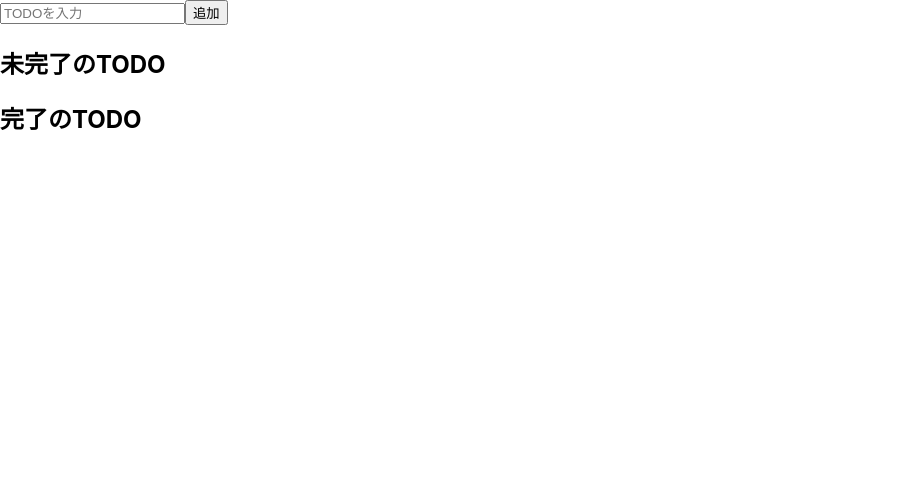
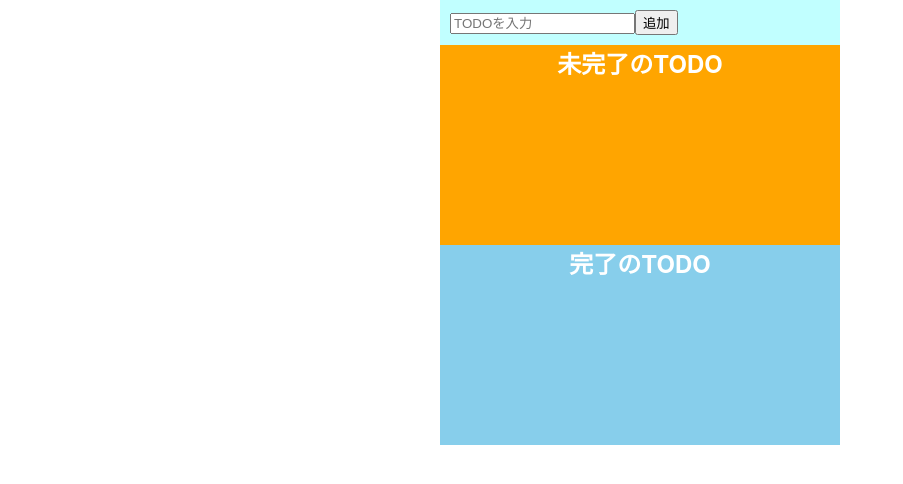
Before and after one commit to k31t4-2/todolist-review, a React (Create React App) app: page / in a window 1280 px wide. Shown: the top 484 px of the page, without its empty margins (0-903 px from the left). Built offline with nearby package versions, Linux system fonts and the light colour scheme.

Commit message:
Done create TodoList

```diff
--- /dev/null
+++ b/src/App.css
@@ -0,0 +1,32 @@
+*,*::before,*::after{
+  box-sizing: border-box;
+}
+
+body{
+  margin: 0;
+  padding: 0;
+}
+
+li{
+  list-style-type: number;
+  margin-bottom: 5px;
+}
+
+li > div{
+  display: flex;
+  align-items: center;
+}
+li > div p{
+margin: 0;
+}
+
+h1{
+  text-align: center;
+  margin: 0;
+  color: white;
+}
+
+section{
+  width: 400px;
+  margin: 0 auto;
+}
--- a/src/App.jsx
+++ b/src/App.jsx
@@ -1,7 +1,9 @@
 import React, { useState } from "react";
+import "./App.css";
 import { InputTodo } from "./Components/InputTodo";
 import { InCompleteTodo } from "./Components/InCompleteTodo";
 import { CompleteTodo } from "./Components/CompleteTodo";
+import { isDisabled } from "@testing-library/user-event/dist/utils";
 
 const App = () => {
 
@@ -19,7 +21,7 @@ const App = () => {
     setTodo("")
   }
 
-// 削除ボタン　-------------------
+// 削除ボタン -------------------
 const onClickDeleteTodo = (index) => {
   const newTodo = [...InCompleteTodos]
   newTodo.splice(index,1)
@@ -27,7 +29,7 @@ const onClickDeleteTodo = (index) => {
   setInCompleteTodos(newTodo)
 }
 
-// 完了ボタン　-------------------
+// 完了ボタン -------------------
 const onClickCompleteTodo = (index) => {
   const newTodo = [...InCompleteTodos]
   newTodo.splice(index, 1)
@@ -38,7 +40,7 @@ const onClickCompleteTodo = (index) => {
   setCompleteTodos(NewCompleteTodos)
 }
 
-// 完了ボタン　-------------------
+// 戻るボタン -------------------
   const onClickReturnTodo = (index) => {
     const newTodo = [...CompleteTodos]
     newTodo.splice(index, 1)
@@ -54,7 +56,16 @@ const onClickCompleteTodo = (index) => {
         todoText={todo}
         onChange={ChangeTodoText}
         onClick={AddTodo}
+        disabled={InCompleteTodos.length >= 3}
       />
+
+
+
+      {/* 左がtrueの時に右辺を返す式を書くには、&&の式を用いる */}
+      {InCompleteTodos.length >= 3 &&
+        <p style={{ margin: "0px", textAlign: "center", color: "red" }}>
+          タスクが3個以上あります。<br />消化してから追加しましょう。</p>
+      }
 
       <InCompleteTodo
         I={InCompleteTodos}
--- a/src/Components/CompleteTodo.jsx
+++ b/src/Components/CompleteTodo.jsx
@@ -2,10 +2,15 @@ import React from "react";
 
 export const CompleteTodo = (props) => {
 
+  const style = {
+    backgroundColor: "skyblue",
+    minHeight: "200px"
+  }
+
   const { A,B } = props;
 
   return (
-          <section>
+          <section style={style}>
         <h1>完了のTODO</h1>
         <ul>
           {A.map((todo,index) => {
--- a/src/Components/InCompleteTodo.jsx
+++ b/src/Components/InCompleteTodo.jsx
@@ -2,9 +2,15 @@ import React from "react";
 
 export const InCompleteTodo = (props) => {
 
+  const style = {
+    backgroundColor: "orange",
+    minHeight: "200px"
+  }
+
   const {I,OCC,OCD} = props
+
   return (
-          <section>
+          <section style={style}>
         <h1>未完了のTODO</h1>
         <ul>
           {I.map((todo,index) => {
--- a/src/Components/InputTodo.jsx
+++ b/src/Components/InputTodo.jsx
@@ -2,18 +2,25 @@ import React from "react";
 
 export const InputTodo = (props) => {
 
-  const {todoText,onChange,onClick} = props
+  const style = {
+    backgroundColor: "#c1ffff",
+    padding: "10px",
+  }
+
+  const {todoText,onChange,onClick,disabled} = props
+
   return (
-      <section>
+      <section style={style}>
         <div>
           <input
             type="text"
             placeholder="TODOを入力"
             value={todoText}
-            onChange={onChange}
+          onChange={onChange}
+          disabled={disabled}
           />
 
-          <button onClick={onClick}>追加</button>
+          <button disabled={disabled} onClick={onClick}>追加</button>
         </div>
       </section>
   )
```
